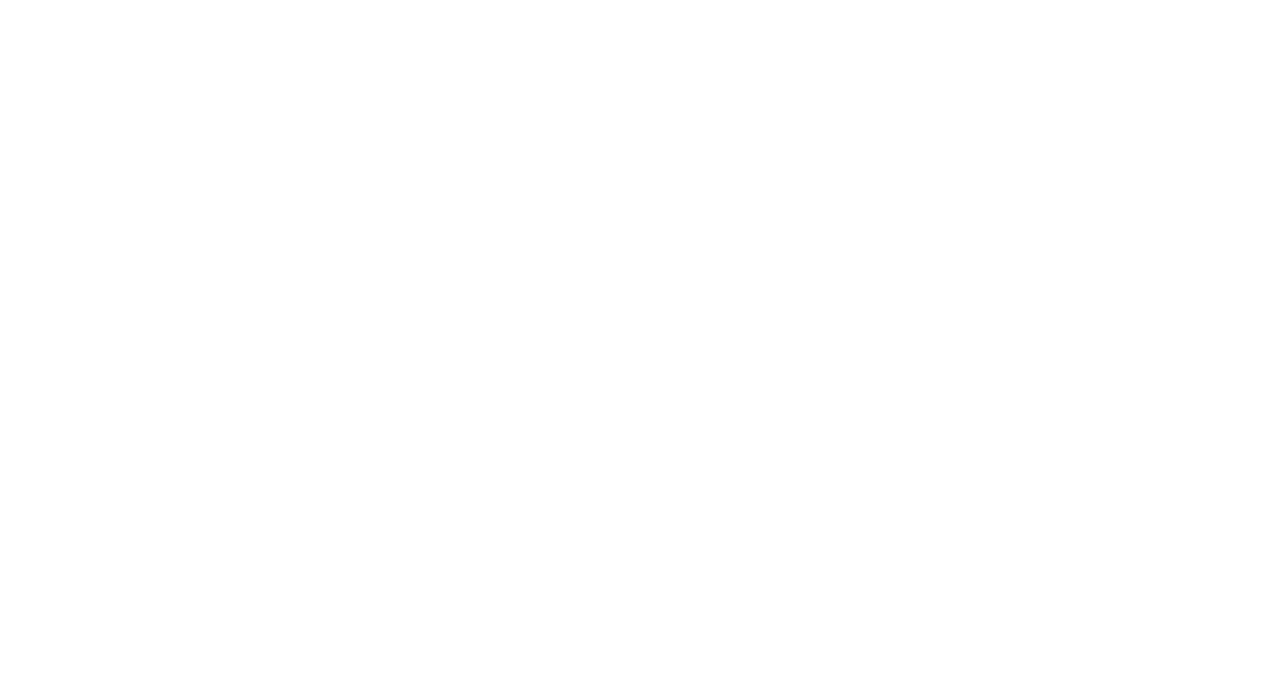
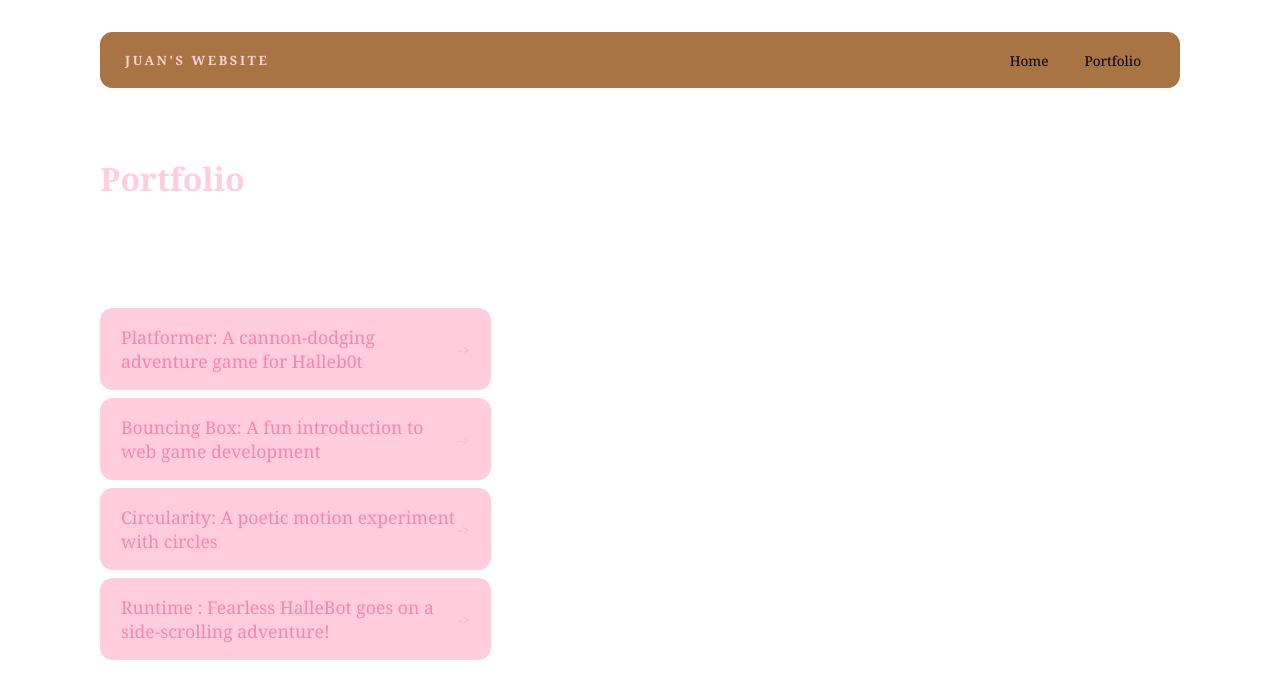
Before and after one commit to ju4nort1z/ju4nort1z.github.io, a plain HTML site: page portfolio.html in a window 1280 px wide. Drawn offline with Linux system fonts and the light colour scheme.

Commit message:
add portfolio page to website

```diff
--- a/portfolio.html
+++ b/portfolio.html
@@ -0,0 +1,51 @@
+<!DOCTYPE html>
+<html>
+  <head>
+      <title>Juan's Website</title>
+      <link rel="stylesheet"
+      href="style.css" />
+  </head>
+
+  <body>
+    <!-- All content goes here -->
+
+    <div id="all-contents">
+      <nav>
+        <h1>Juan's Website</h1>
+        <ul id="nav-ul">
+          <li class="nav-li">
+            <a href="index.html">Home</a>
+          </li>
+          <li class="nav-li">
+            <a href="portfolio.html">Portfolio</a>
+          </li>
+        </ul>
+      </nav>
+
+      <main>
+        <div class="content">
+          <h1>Portfolio</h1>
+          <h3>FSD Projects</h3>
+          <ul id="portfolio">
+            <li>
+              <a href="fsd-projects/platformer/">Platformer: A cannon-dodging adventure game for Halleb0t</a>
+            </li>
+            <li>
+              <a href="fsd-projects/bouncing-box/">Bouncing Box: A fun introduction to web game development</a>
+           </li>
+           <li>
+              <a href="fsd-projects/circularity/">Circularity: A poetic motion experiment with circles</a>
+          </li>
+          <li>
+              <a href="fsd-projects/runtime/">Runtime : Fearless HalleBot goes on a side-scrolling adventure!</a>
+         </li>
+
+         </ul>
+
+          <!-- ASD Projects will go here -->
+
+        </div>
+      </main>
+    </div>
+  </body>
+</html>
--- a/style.css
+++ b/style.css
@@ -162,3 +162,55 @@ nav h1 {
   background: #FFFFFF;
   color: #FFCDDC;
 }
+
+.content h1 {
+  color: #FFCDDC;
+}
+
+#portfolio {
+ list-style: none;
+ margin: 0;
+ padding: 0;
+ width: 100%;
+ display: flex;
+ flex-direction: column;
+ gap: 8px;
+}
+
+#portfolio li {
+  border-radius: 12px;
+  overflow: hidden;
+}
+
+#portfolio a {
+ display: flex;
+ justify-content: space-between;
+ align-items: center;
+ text-decoration: none;
+ color: #F685B1;
+ padding: 16px 20px;
+ font-size: 1.1rem;
+ font-weight: 500;
+ background: #FFCDDC;
+ border: 1px solid #FFCDDC;
+ border-radius: 12px;
+ transition: background 0.25s ease, color 0.25s ease, transform 0.25s ease;
+}
+
+#portfolio a:hover {
+  background: #A87444;
+  color: #000000;
+  transform: translateX(4px);
+}
+
+#portfolio a::after {
+  content: "->";
+  font-size: 0.85rem;
+  opacity: 0.4;
+  transition: opacity 0.25s ease;
+  white-space: nowrap;
+}
+
+#portfolio a:hover::after {
+  opacity: 1;
+}
```
